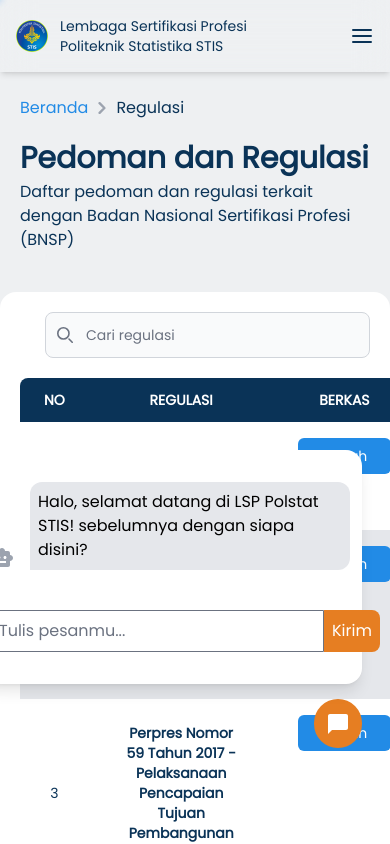
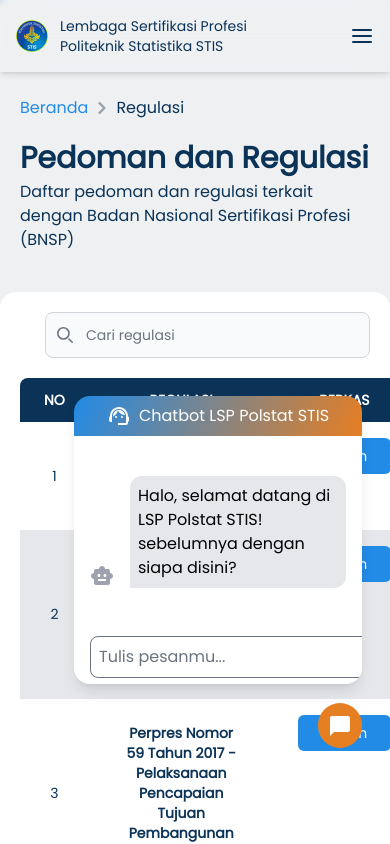
Before and after one commit to alfiansyrff/lsp-stis, a React (Vite) app: page /regulasi in a window 390 px wide. Both pictures are taken after a click on the element 338 px from the left and 723 px from the top of the page. Shown: the top 844 px of the page. Built offline with nearby package versions, Linux system fonts and the light colour scheme.

Commit message:
fix responsive chatbot

```diff
--- a/src/pages/layout/GuestLayout.jsx
+++ b/src/pages/layout/GuestLayout.jsx
@@ -4,7 +4,7 @@ import Footer from '../../components/Footer/Footer';
 import TopLoader from '../../components/TopLoader';
 import KeyboardDoubleArrowUpTwoToneIcon from '@mui/icons-material/KeyboardDoubleArrowUpTwoTone';
 import { motion, useScroll } from "framer-motion";
-import { ChatBubble, SmartToy, Person } from '@mui/icons-material';
+import { ChatBubble, SmartToy, Person, SupportAgent } from '@mui/icons-material';
 
 function GuestLayout({ children }) {
   const [progress, setProgress] = useState(0);
@@ -122,13 +122,21 @@ function GuestLayout({ children }) {
               <KeyboardDoubleArrowUpTwoToneIcon className='text-white' fontSize='large' />
             </motion.div>
           )}
-          <div className="fixed right-7 bottom-24 bg-primaryOrange rounded-full p-3 z-50 hover:cursor-pointer"
+          <div className="fixed right-7 bottom-24 bg-primaryOrange rounded-full p-2.5 z-50 hover:cursor-pointer"
                onClick={toggleChatbot}>
             <ChatBubble className='text-white'/>
           </div>
           {showChatbot && (
-            <div ref={chatbotRef} className="fixed right-7 bottom-40 bg-white rounded-2xl shadow px-3 py-8 shadow-lg z-50 w-96 flex flex-col space-y-10">
-              <div className="flex flex-col space-y-4">
+            <div ref={chatbotRef} className="fixed right-7 bottom-40 bg-white rounded-2xl shadow shadow-lg z-50 w-72 md:w-96 h-72 overflow-y-auto overflow-x-hidden flex flex-col space-y-10">
+
+              {/* Title Section */}
+              <div className='h-1/5 bg-gradient-cta rounded-t-xl p-2 text-white flex gap-2 items-center justify-center'>
+                <SupportAgent className='text-white' />
+                <p className="text-center">Chatbot LSP Polstat STIS</p>
+              </div>
+
+              {/* Body Section - Chat Messages */}
+              <div className="flex flex-col space-y-4 px-4">
                 {chatMessages.map((message, index) => (
                   <div
                     key={index}
@@ -143,11 +151,11 @@ function GuestLayout({ children }) {
                         <div className={`p-2 max-w-md bg-blue-500 text-white ml-auto rounded-br-none rounded-xl`}>
                           {message.text}
                         </div>
-                        <Person className="text-blue-500 ml-2" />
+                        <Person className="text-blue-500 ml-2 self-end" />
                       </>
                     ) : (
                       <>
-                        <SmartToy className="text-gray-400 mr-2" />
+                        <SmartToy className="text-gray-400 mr-2 self-end" />
                         <div className={`p-2 rounded-xl max-w-md bg-gray-200 text-black mr-auto rounded-bl-none`}>
                           {message.text}
                         </div>
@@ -156,7 +164,9 @@ function GuestLayout({ children }) {
                   </div>
                 ))}
               </div>
-              <form onSubmit={handleChatSubmit} className="flex">
+
+              {/* Footer Section - Input and Submit Button */}
+              <form onSubmit={handleChatSubmit} className="flex py-2 px-4">
                 <input
                   type="text"
                   value={userInput}
@@ -166,6 +176,7 @@ function GuestLayout({ children }) {
                 />
                 <button type="submit" className="bg-primaryOrange text-white p-2 rounded-r-lg">Kirim</button>
               </form>
+
             </div>
           )}
           <Footer />
```
